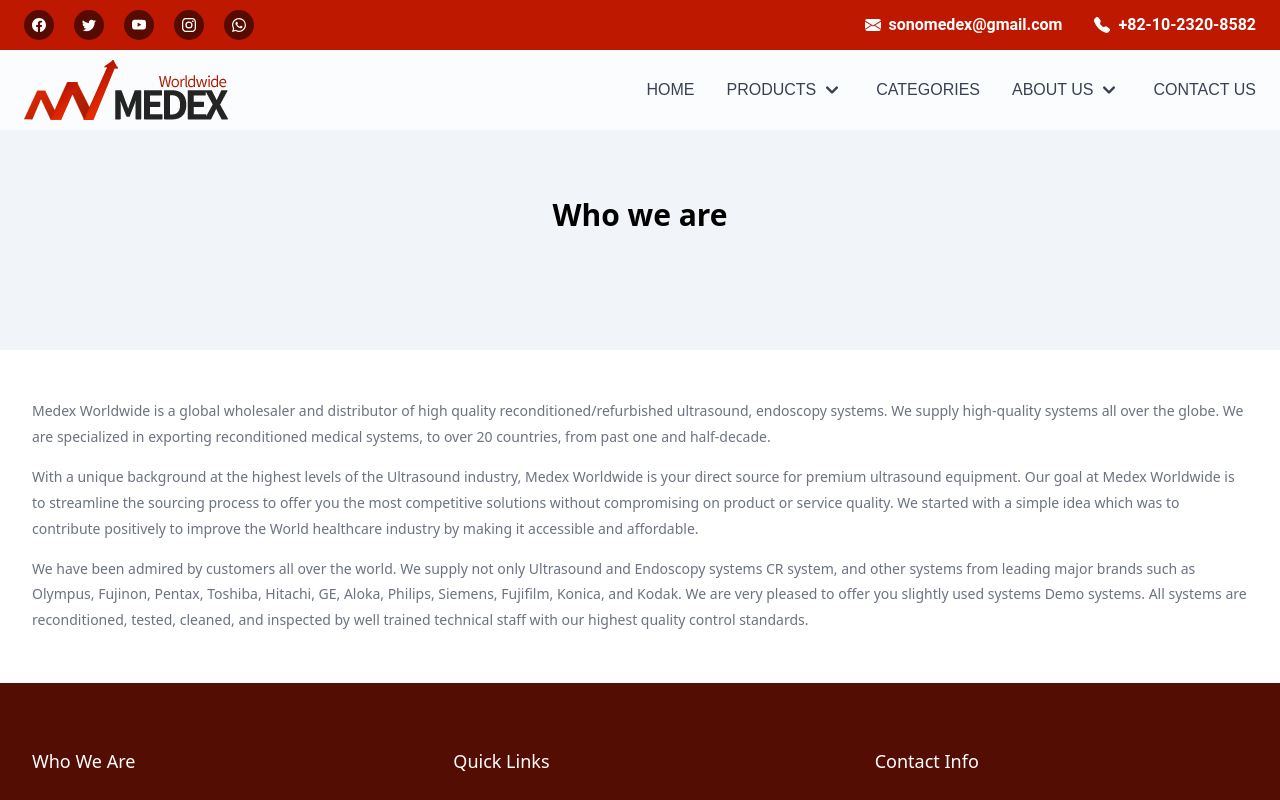
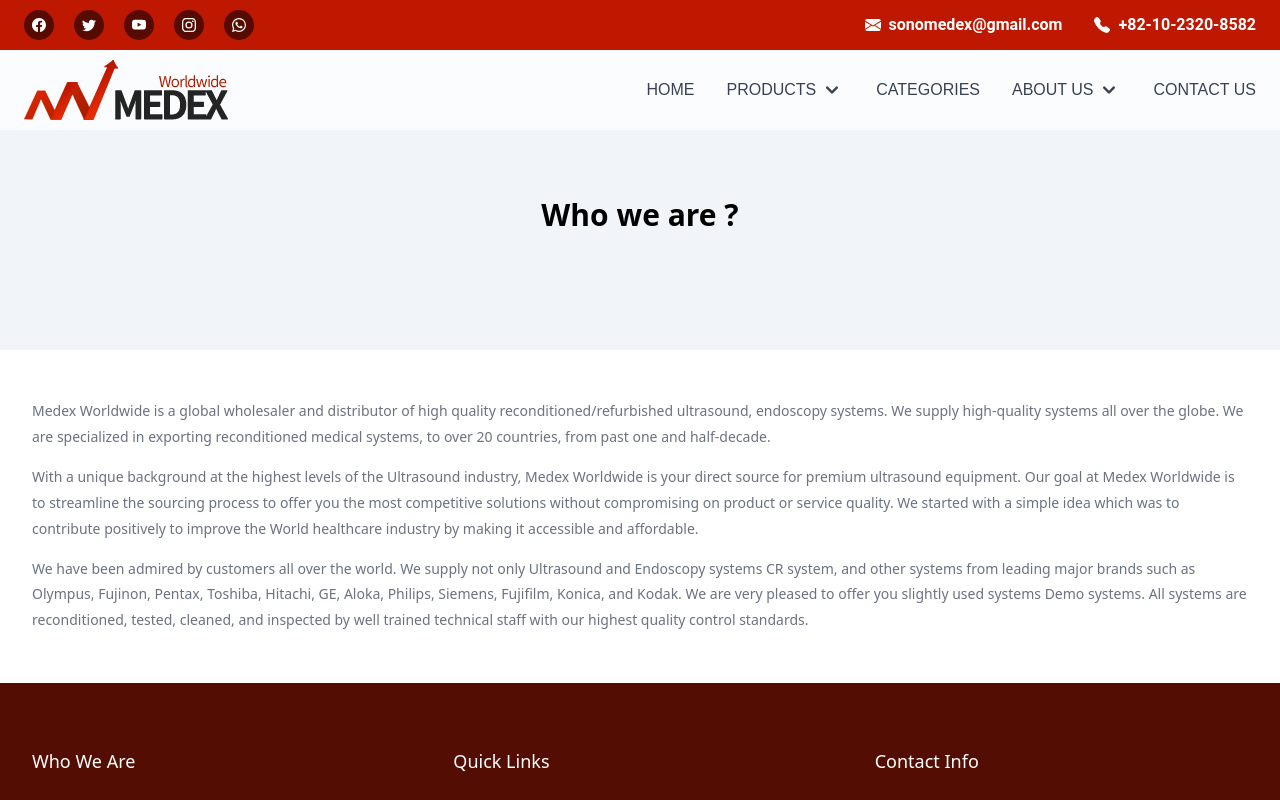
Before and after one commit to mufaqar/medex, a Next.js app: page /who-we-are in a window 1280 px wide. Shown: the top 800 px of the page. Built offline with nearby package versions, Linux system fonts and the light colour scheme.

Commit message:
who are we

```diff
--- a/src/pages/who-we-are/index.tsx
+++ b/src/pages/who-we-are/index.tsx
@@ -6,7 +6,7 @@
             <div className="flex justify-center items-center pt-20 min-h-[250px] lg:min-h-[350px] w-full bg-slate-100">
                 <div className="w-full">
                     <h2 className="text-xl md:text-2xl lg:text-3xl 2xl:text-[32px] font-bold text-center">
-                        Who we are
+                        Who we are ?
                     </h2>
                 </div>
             </div>
```
